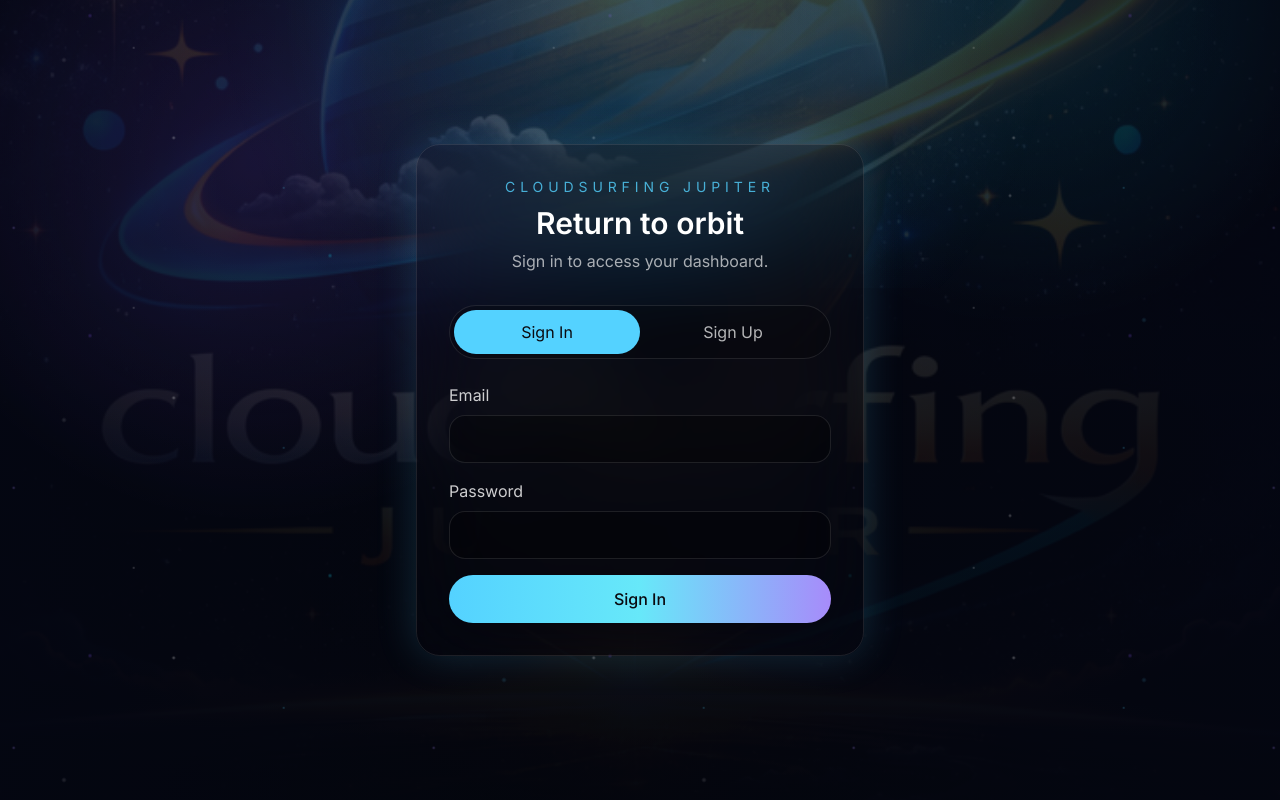
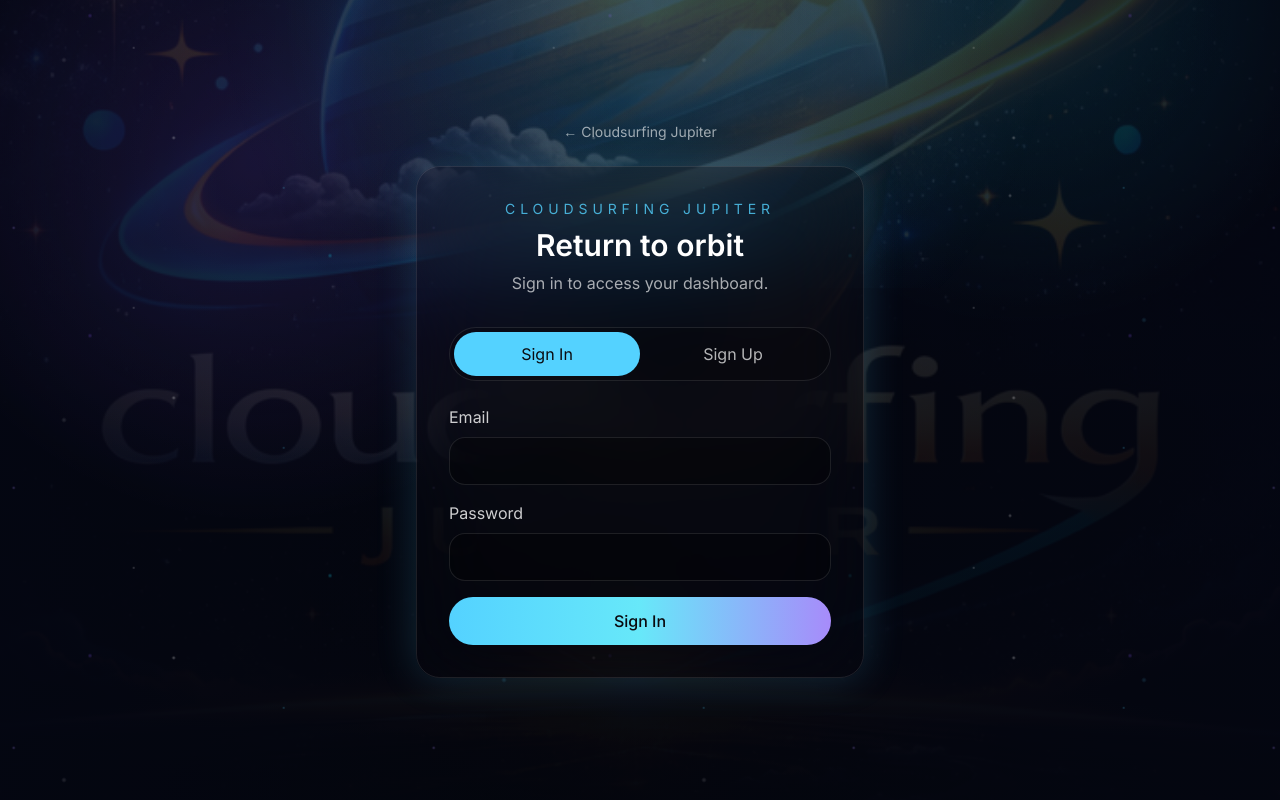
Before and after one commit to tomatkins/csj, a Next.js app: page /signin in a window 1280 px wide. Built offline with nearby package versions, Linux system fonts and the light colour scheme; no server answers.

Commit message:
fix: add a home link on the sign-in surface

```diff
--- a/components/auth-page.tsx
+++ b/components/auth-page.tsx
@@ -1,6 +1,7 @@
 "use client";
 
 import { FormEvent, useMemo, useState } from 'react';
+import Link from 'next/link';
 import { useRouter } from 'next/navigation';
 import { createClient } from '@/lib/supabase/client';
 import { CosmicShell } from '@/components/cosmic-shell';
@@ -179,7 +180,10 @@ export function AuthPage() {
 
   return (
     <CosmicShell>
-      <main className="mx-auto flex min-h-screen w-full max-w-lg items-center justify-center px-4 py-10 sm:px-6 sm:py-16">
+      <main className="mx-auto flex min-h-screen w-full max-w-lg flex-col items-center justify-center px-4 py-10 sm:px-6 sm:py-16">
+        <Link href="/" className="mb-6 text-sm text-white/60 transition hover:text-white">
+          ← Cloudsurfing Jupiter
+        </Link>
         <AuthCard
           title={mode === 'signin' ? 'Return to orbit' : 'Create your cosmic account'}
           subtitle={mode === 'signin' ? 'Sign in to access your dashboard.' : 'Sign up to unlock the full Cloudsurfing Jupiter experience.'}
```
